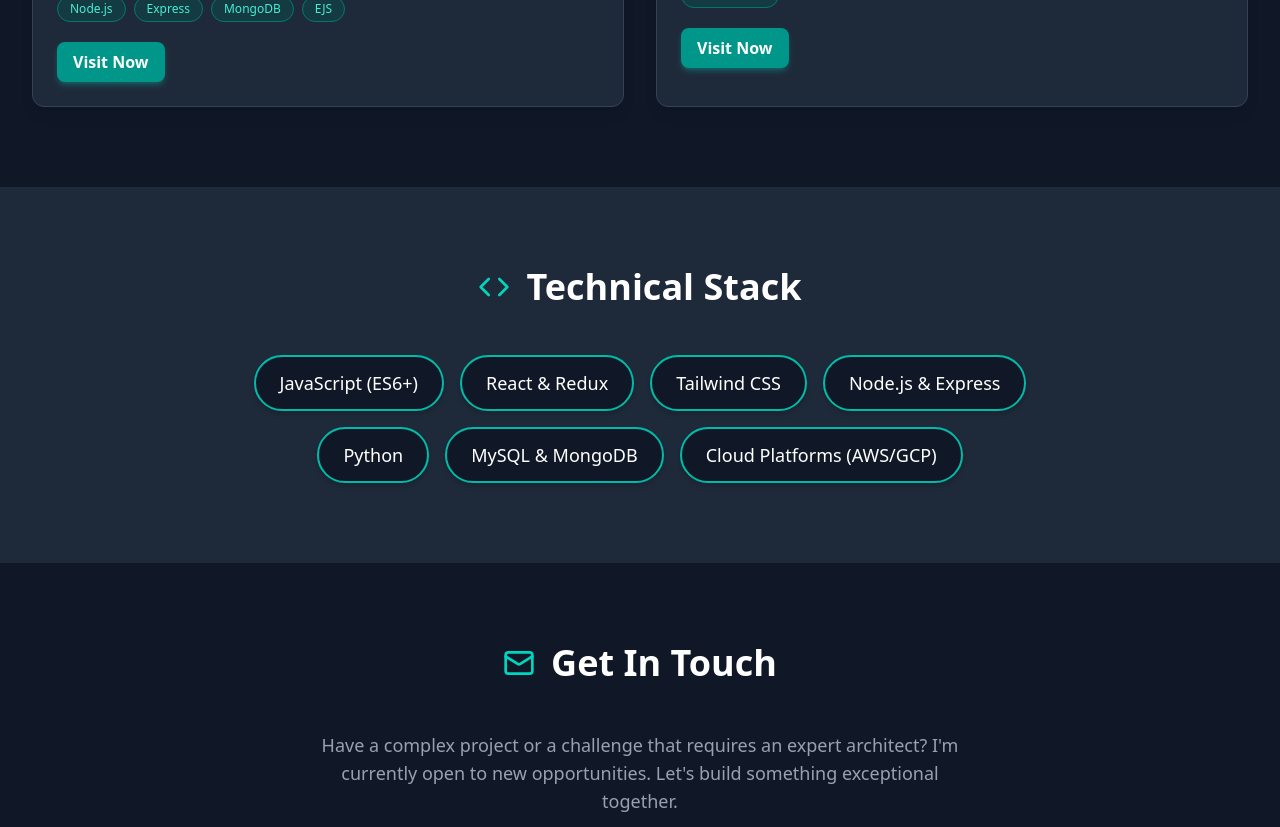
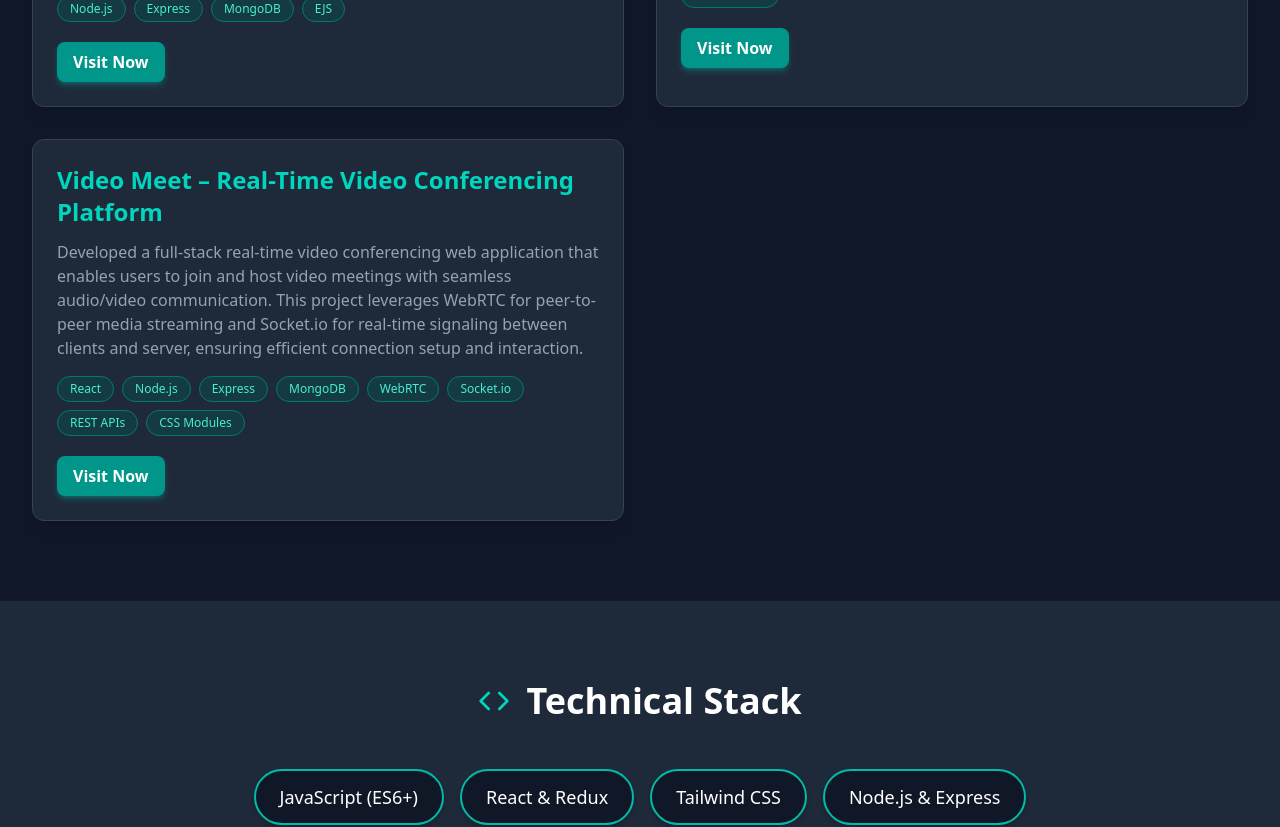
Before and after one commit to harshit-20-04/portfolio-website, a React (Vite) app: page / in a window 1280 px wide. Shown: the part 1720-2547 px from the top of the page. Built offline with nearby package versions, Linux system fonts and the light colour scheme.

Commit message:
Adding Video-meet to portfolio and new resume

```diff
--- a/src/components/Header.jsx
+++ b/src/components/Header.jsx
@@ -24,7 +24,7 @@ const Header = ({ scrollToSection }) => {
           ))}
           <button>
             <a
-              href="https://drive.google.com/file/d/1RBuLTe3igedknxDmnOmMMtdAmwVKPOeV/view?usp=sharing"
+              href="https://drive.google.com/file/d/1FtMVzj_qAWsyiNo8D-OsAlydglTPpnBZ/view?usp=sharing"
               className="text-gray-300 hover:text-teal-400 px-3 py-2 rounded-md text-sm font-medium transition duration-300"
               target="blank"
             >
--- a/src/components/PortfolioData.js
+++ b/src/components/PortfolioData.js
@@ -19,6 +19,13 @@ const portfolioData = {
       description: "Developed a responsive web application for tracking, buying, and selling stocks in real-time. Implemented dynamic charts, watchlists, and portfolio management features to provide users with a seamless stock trading experience.",
       technologies:['React', 'Node.js', 'Express', 'MongoDB', 'Chart.js', 'REST APIs', 'CSS Modules'],
       link:"https://github.com/harshit-20-04/Quantara-stock-buy-sell",
+    },
+    {
+      id:3,
+      title: "Video Meet – Real-Time Video Conferencing Platform",
+      description:"Developed a full-stack real-time video conferencing web application that enables users to join and host video meetings with seamless audio/video communication. This project leverages WebRTC for peer-to-peer media streaming and Socket.io for real-time signaling between clients and server, ensuring efficient connection setup and interaction.",
+      technologies:['React', 'Node.js', 'Express', 'MongoDB', 'WebRTC', 'Socket.io', 'REST APIs', 'CSS Modules'],
+      link:"https://video-meet-woad.vercel.app",
     }
   ],
   skills: [
--- a/src/components/Projects.jsx
+++ b/src/components/Projects.jsx
@@ -67,7 +67,7 @@ const Projects = () => {
                 ))}
               </div>
               <div className="pt-5">
-                <a href='https://wandrlyfindyourdestination.vercel.app/' target='_blank'><button className="hidden sm:block bg-teal-600 hover:bg-teal-700 text-white font-semibold py-2 px-4 rounded-lg transition duration-300 shadow-md shadow-teal-500/30 transform hover:scale-105">Visit Now</button></a>
+                <a href={project.link} target='_blank'><button className="hidden sm:block bg-teal-600 hover:bg-teal-700 text-white font-semibold py-2 px-4 rounded-lg transition duration-300 shadow-md shadow-teal-500/30 transform hover:scale-105">Visit Now</button></a>
                 </div>
             </div>
           ))}
```
